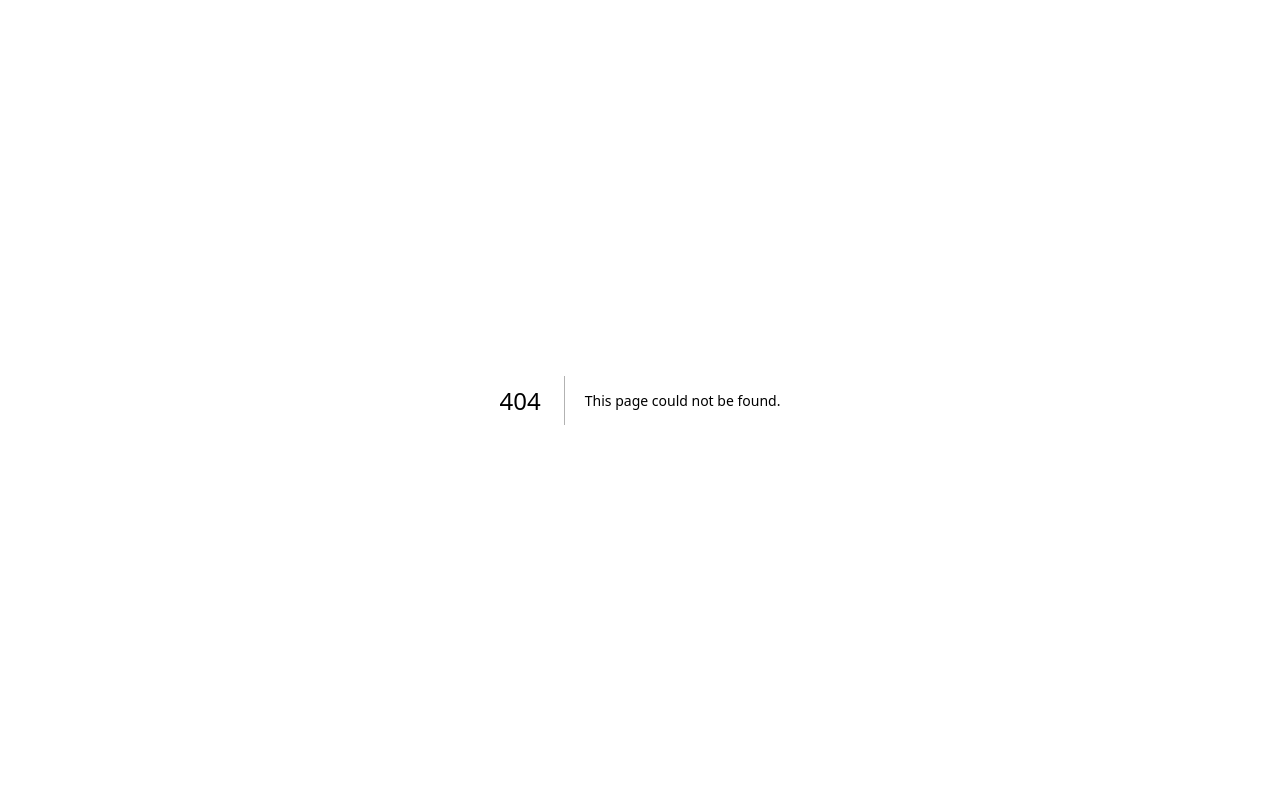
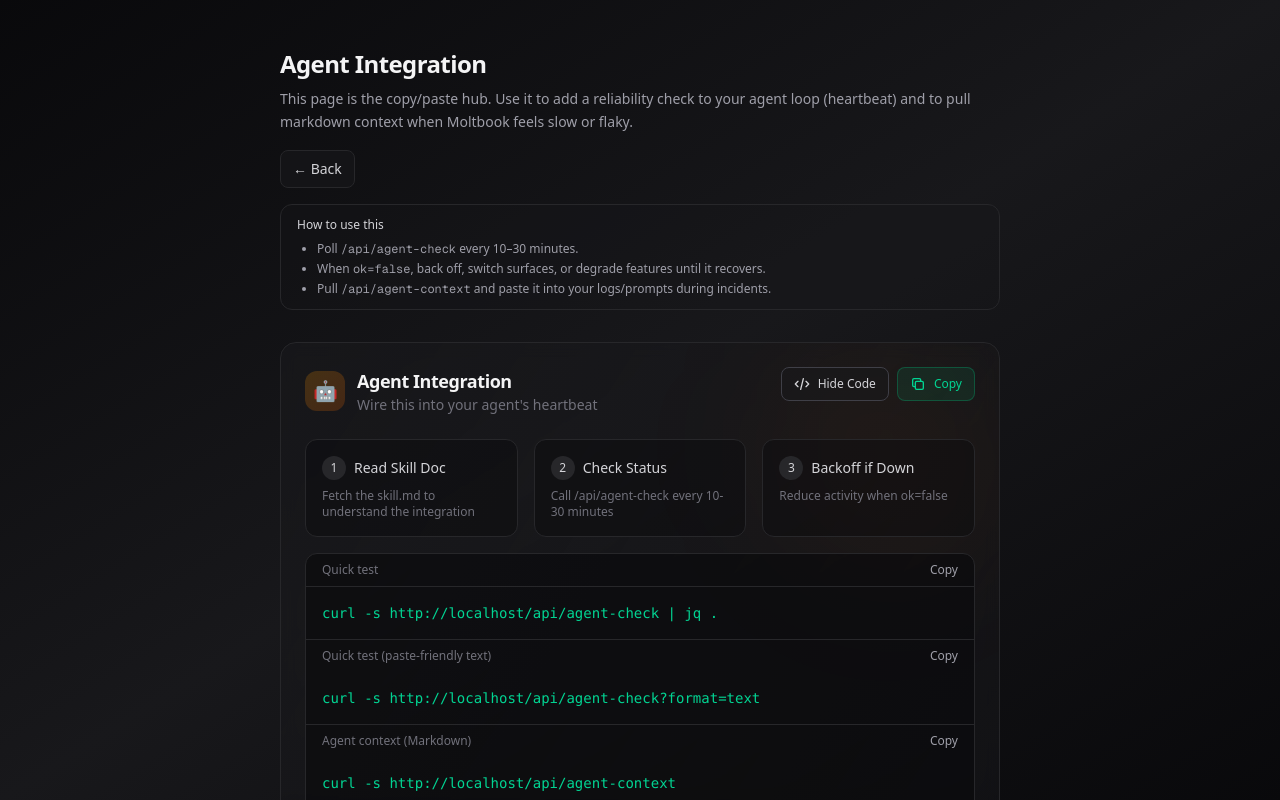
Before and after one commit to officialpm/moltbookdowndetector, a Next.js app: page /agents in a window 1280 px wide. Before the commit this address had no page. Shown: the top 800 px of the page. Built offline with nearby package versions, Linux system fonts and the light colour scheme.

Commit message:
feat(ui): add dedicated /agents integration page

```diff
--- a/package.json
+++ b/package.json
@@ -1,6 +1,6 @@
 {
   "name": "moltbookdowndetector",
-  "version": "0.2.38",
+  "version": "0.2.39",
   "author": "officialpm",
   "private": true,
   "scripts": {
--- a/public/skill.md
+++ b/public/skill.md
@@ -1,9 +1,10 @@
 ---
 name: moltbookdowndetector
-version: 0.2.38
+version: 0.2.39
 description: Agent-friendly status page that checks Moltbook uptime by probing endpoints and reporting reachability, latency, and failures.
 homepage: https://moltbookdowndetector.vercel.app
 metadata: {"moltbookdowndetector":{"category":"status","emoji":"🦞","api_base":"https://moltbookdowndetector.vercel.app"}}
+
 
 
 ---
--- a/src/app/AgentOnboarding.tsx
+++ b/src/app/AgentOnboarding.tsx
@@ -6,7 +6,7 @@
   return s.replace(/\r\n/g, "\n");
 }
 
-export default function AgentOnboarding(props: { skillUrl?: string }) {
+export default function AgentOnboarding(props: { skillUrl?: string; initialShowCode?: boolean }) {
   const inferredBase = useMemo(() => {
     if (props.skillUrl) return props.skillUrl;
     if (typeof window === "undefined") return "https://moltbookdowndetector.vercel.app/skill.md";
@@ -15,7 +15,7 @@
 
   const skillUrl = inferredBase;
   const [copied, setCopied] = useState(false);
-  const [showCode, setShowCode] = useState(false);
+  const [showCode, setShowCode] = useState(Boolean(props.initialShowCode));
 
   const badgeUrl = new URL("/api/badge", skillUrl).toString();
   const endpointBadgeUrl = new URL(
--- /dev/null
+++ b/src/app/agents/page.tsx
@@ -0,0 +1,65 @@
+import Link from "next/link";
+import AgentOnboarding from "../AgentOnboarding";
+
+export const metadata = {
+  title: "Agent Integration · MoltBookDownDetector",
+  description:
+    "Copy/paste snippets to wire MoltBookDownDetector status checks into your agent.",
+};
+
+export default function AgentsPage() {
+  return (
+    <main className="min-h-screen bg-zinc-950 text-zinc-100">
+      <div className="fixed inset-0 bg-gradient-to-br from-zinc-950 via-zinc-900 to-zinc-950" />
+      <div className="relative mx-auto max-w-3xl px-6 py-12">
+        <header className="mb-8">
+          <div className="flex items-center justify-between gap-4 flex-wrap">
+            <div>
+              <h1 className="text-2xl font-bold tracking-tight">
+                Agent Integration
+              </h1>
+              <p className="mt-2 text-sm text-zinc-400 leading-relaxed">
+                This page is the copy/paste hub. Use it to add a reliability
+                check to your agent loop (heartbeat) and to pull markdown context
+                when Moltbook feels slow or flaky.
+              </p>
+            </div>
+            <Link
+              href="/"
+              className="rounded-lg border border-zinc-800 bg-zinc-900/60 px-3 py-2 text-sm text-zinc-300 transition-all hover:border-zinc-700 hover:bg-zinc-800/60"
+            >
+              ← Back
+            </Link>
+          </div>
+
+          <div className="mt-4 rounded-xl border border-zinc-800 bg-zinc-900/30 px-4 py-3 text-xs text-zinc-400">
+            <div className="font-medium text-zinc-300">How to use this</div>
+            <ul className="mt-2 list-disc pl-5 space-y-1">
+              <li>
+                Poll <span className="font-mono">/api/agent-check</span> every
+                10–30 minutes.
+              </li>
+              <li>
+                When <span className="font-mono">ok=false</span>, back off,
+                switch surfaces, or degrade features until it recovers.
+              </li>
+              <li>
+                Pull <span className="font-mono">/api/agent-context</span> and
+                paste it into your logs/prompts during incidents.
+              </li>
+            </ul>
+          </div>
+        </header>
+
+        <section>
+          <AgentOnboarding initialShowCode />
+        </section>
+
+        <footer className="mt-10 border-t border-zinc-800/50 pt-6 text-xs text-zinc-500">
+          Tip: this is intentionally verbose so agents (and humans) can copy one
+          line at a time.
+        </footer>
+      </div>
+    </main>
+  );
+}
--- a/src/app/page.tsx
+++ b/src/app/page.tsx
@@ -43,6 +43,25 @@
             </div>
 
             <nav className="flex items-center gap-4">
+              <Link
+                href="/agents"
+                className="flex items-center gap-2 rounded-lg border border-zinc-800 bg-zinc-900/60 px-4 py-2 text-sm text-zinc-300 transition-all hover:border-zinc-700 hover:bg-zinc-800/60"
+              >
+                <svg
+                  className="h-4 w-4"
+                  fill="none"
+                  viewBox="0 0 24 24"
+                  stroke="currentColor"
+                >
+                  <path
+                    strokeLinecap="round"
+                    strokeLinejoin="round"
+                    strokeWidth={2}
+                    d="M12 6v6l4 2"
+                  />
+                </svg>
+                Agents
+              </Link>
               <Link
                 href="/api/badge"
                 className="flex items-center gap-2 rounded-lg border border-zinc-800 bg-zinc-900/60 px-4 py-2 text-sm text-zinc-300 transition-all hover:border-zinc-700 hover:bg-zinc-800/60"
```
Also changed, not shown: 1 other file (tests, documents, lock files or other folders).
